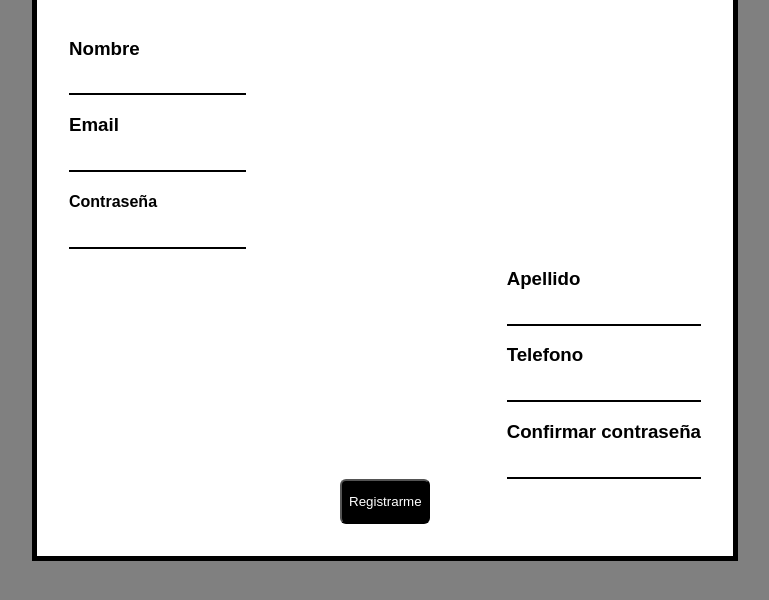
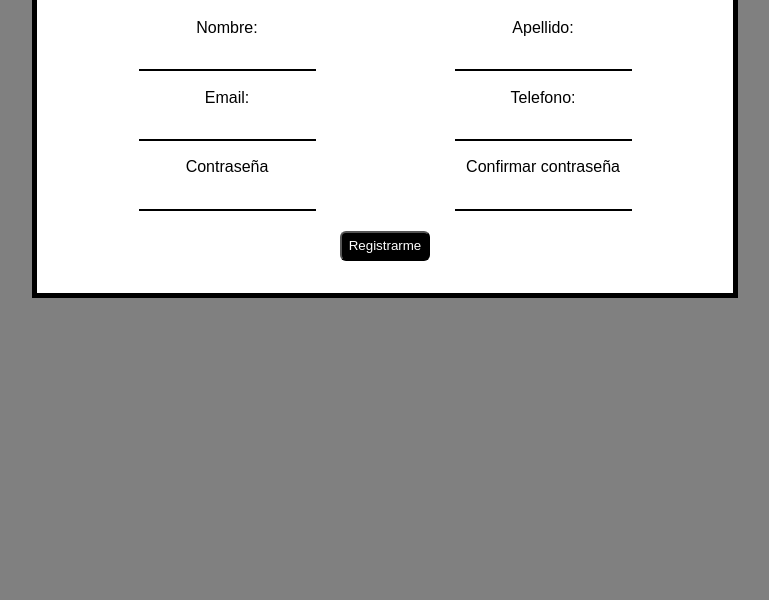
Before and after one commit to tomimirad/sprin2, a plain HTML site: page views/register.html in a window 1280 px wide. Shown: the part 136-736 px from the top of the page, without its empty margins (255-1024 px from the left). Drawn offline with Linux system fonts and the light colour scheme.

Commit message:
termine el formulario

```diff
--- a/public/css/styles.css
+++ b/public/css/styles.css
@@ -9,20 +9,16 @@ html{
   padding: 0px;
 }
 
+
+h1{
+  text-align: center;
+}
+
 .contenedor{
   display: flex;
   justify-content: center;
 }
 
-.formularioRegister{
-  display: flex;
-  padding: 2rem;
-  margin-top: 30px;
-  width: 50%;
-  flex-direction: column;
-  border: solid black 5px;
-background-color: white;
-}
 input:focus{
   outline: none;
 }
@@ -32,41 +28,31 @@ input{
     background-color: transparent;
 }
 
+
+.formularioRegister{
+  display: flex;
+  padding: 2rem;
+  margin-top: 30px;
+  width: 50%;
+  flex-direction: column;
+  border: solid black 5px;
+  background-color: white;
+}
+
 .formularioRegister .izquierda{
   display: flex;
-  align-items: start;
+  align-items: center;
   flex-direction: column;
+  justify-content: space-between;
 }
 
 .formularioRegister .derecha{
   display: flex;
-  flex-wrap: wrap;
-  align-content: flex-end;
+  align-items: center;
+  justify-content: space-between;
   flex-direction: column;
 }
 
-
-
-h1{
-  text-align: center;
-}
-
-button{
-  display: flex;
-  flex-direction: column;
-  justify-content: center;
-  width: 90px;
-  height: 45px;
-  padding-left: 7px;
-  background-color: black;
-  color: white;
-  border-radius: 6px;
-}
-
-.boton{
-  display: flex;
-  justify-content: center;
-}
 
 .formularioLogin{
   display: flex;
@@ -74,8 +60,17 @@ button{
   flex-direction: column;
   border: solid 2px;
   background-color: white;
+  width: 47vw;
+  height: 40vh;
+  margin-top: 50px;
 }
 
+.formularioLogin .izquierda{
+  display: flex;
+  justify-content: space-between;
+  width: 60%;
+  flex-direction: column;
+}
 
 .formularioLogin .derecha{
     display: flex;
@@ -89,20 +84,43 @@ text-align: center;
 }
 .abajo{
   display: flex;
-  flex-direction: row;
+  justify-content: space-around;
+  margin-top: 20px;
 }
+
+.medio{
+  display: flex;
+  justify-content: space-around;
+  height: 24vh;
+}
+
+.formularioRegister button{
+  width: 90px;
+  height: 30px;
+  padding: 0px;
+  justify-content: center;
+  align-items: center;
+}
+
 .formularioLogin button{
-  padding: 20px;
-  margin: 5px;
+  justify-content: center;
+    padding: 0px;
+    align-items: center;
+    width: 90px;
+    height: 30px;
+    margin-bottom: 28px;
+}
+
+ button{
+  display: flex;
+  padding-left: 7px;
+  background-color: black;
+  color: white;
+  border-radius: 6px;
 }
 
 
 img{
-  width: 130px;
-  height: 130px;
+  width: 100px;
+  height: 120px;
 }
-
-.logo{
-  display: flex;
-  justify-content: end;
-}
--- a/views/register.html
+++ b/views/register.html
@@ -1,11 +1,10 @@
 <!DOCTYPE html>
 <html lang="en">
-
   <head>
-  <meta charset="UTF-8">
-  <meta http-equiv="X-UA-Compatible" content="IE=edge">
-  <meta name="viewport" content="width=device-width, initial-scale=1.0">
-  <link rel="stylesheet" href="../public/css/styles.css">
+    <meta charset="UTF-8" />
+    <meta http-equiv="X-UA-Compatible" content="IE=edge" />
+    <meta name="viewport" content="width=device-width, initial-scale=1.0" />
+    <link rel="stylesheet" href="../public/css/styles.css" />
     <title>Registro</title>
   </head>
 
@@ -13,27 +12,28 @@
     <div class="contenedor">
       <form class="formularioRegister">
         <h1>Crea tu cuenta</h1>
+        <div class="medio">
           <div class="izquierda">
-        <h3>Nombre</h3>
-        <input type="text">
-        <h3>Email</h3>
-        <input type="email">
-        <h4>Contraseña</h4>
-      <input type="password">
+            <label for="nombre">Nombre:</label>
+            <input type="text"  id="nombre"/>
+            <label for="email">Email:</label>
+            <input type="email"  id="email"/>
+            <label for="contraseña">Contraseña</label>
+            <input type="password" id="contraseña"/>
           </div>
           <div class="derecha">
-        <h3>Apellido</h3>
-        <input type="text">
-        <h3>Telefono</h3>
-        <input type="number">
-        <h3>Confirmar contraseña</h3>
-        <input type="password">
+            <label for="apellido">Apellido:</label>
+            <input type="text" id="apellido"/>
+            <label for="telefono">Telefono:</label>
+            <input type="number" id="telefono"/>
+            <label for="confirmar">Confirmar contraseña</label>
+            <input type="password" id="confirmar"/>
           </div>
-      <div class="boton">
+        </div>
+        <div class="abajo">
           <button>Registrarme</button>
         </div>
       </form>
     </div>
   </body>
-
 </html>
```
Also changed, not shown: views/login.html (+7 -8 lines). Lines whose indentation alone changed are shown as unchanged.
